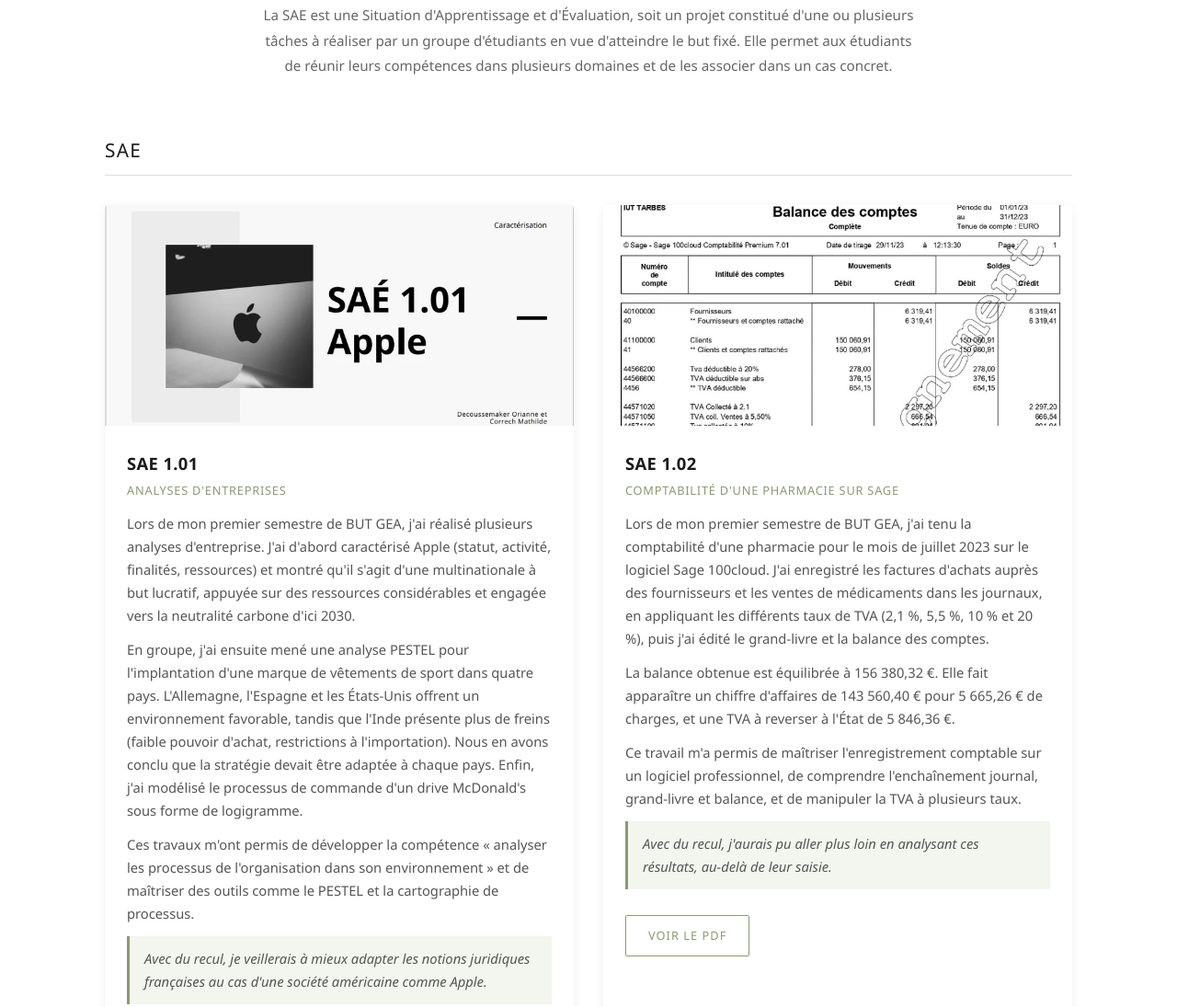
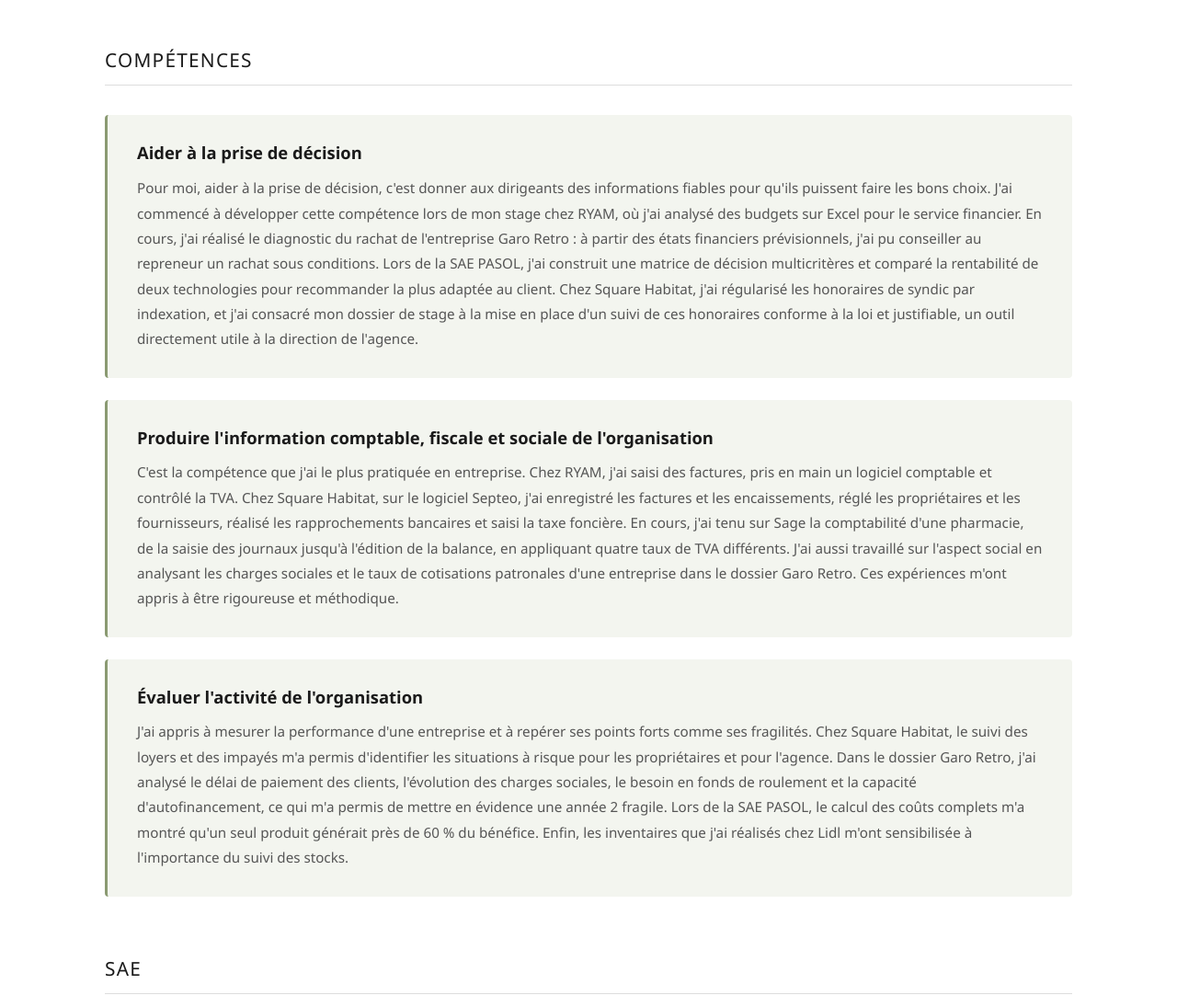
Before and after one commit to oriannedcmk-glitch/portfolio-orianne, a plain HTML site: page travaux.html in a window 1280 px wide. Shown: the part 222-1317 px from the top of the page at 92% size. Drawn offline with Linux system fonts and the light colour scheme.

Commit message:
Travaux : section « Compétences » en début de page
- Trois blocs : aider à la prise de décision ; produire l'information
  comptable, fiscale et sociale ; évaluer l'activité de l'organisation
- Le paragraphe de définition de la SAE passe sous le titre « SAE »

Co-Authored-By: Claude Opus 5.5 <noreply@anthropic.com>
Claude-Session: https://claude.ai/code/session_01YNGWps5KEE5cfnTL4Hftrf

```diff
--- a/css/style.css
+++ b/css/style.css
@@ -581,6 +581,32 @@ h1, h2, h3 {
 }
 
 /* ===== Travaux ===== */
+.competences {
+  display: grid;
+  gap: 24px;
+}
+
+.competence {
+  background: var(--color-accent-light);
+  border-left: 3px solid var(--color-accent);
+  border-radius: 4px;
+  padding: 28px 32px;
+  text-align: left;
+  animation: fadeInUp 0.6s ease backwards;
+}
+
+.competence h3 {
+  font-size: 1.15rem;
+  font-weight: 600;
+  margin-bottom: 12px;
+}
+
+.competence p {
+  font-size: 0.95rem;
+  line-height: 1.8;
+  color: #555;
+}
+
 .travaux-intro {
   text-align: center !important;
   max-width: 720px;
@@ -815,6 +841,10 @@ h1, h2, h3 {
 }
 
 @media (max-width: 768px) {
+  .competence {
+    padding: 20px;
+  }
+
   .navbar .container {
     padding: 0 24px;
     gap: 16px;
--- a/travaux.html
+++ b/travaux.html
@@ -31,15 +31,67 @@
     <section class="page-section">
       <h1 class="page-title">Mes Travaux</h1>
 
+      <!-- Compétences -->
+      <h2 class="section-subtitle">Compétences</h2>
+      <div class="competences">
+
+        <article class="competence">
+          <h3>Aider à la prise de décision</h3>
+          <p>
+            Pour moi, aider à la prise de décision, c'est donner aux dirigeants des informations
+            fiables pour qu'ils puissent faire les bons choix. J'ai commencé à développer cette
+            compétence lors de mon stage chez RYAM, où j'ai analysé des budgets sur Excel pour
+            le service financier. En cours, j'ai réalisé le diagnostic du rachat de l'entreprise
+            Garo Retro : à partir des états financiers prévisionnels, j'ai pu conseiller au repreneur
+            un rachat sous conditions. Lors de la SAE PASOL, j'ai construit une matrice de décision
+            multicritères et comparé la rentabilité de deux technologies pour recommander la plus
+            adaptée au client. Chez Square Habitat, j'ai régularisé les honoraires de syndic par
+            indexation, et j'ai consacré mon dossier de stage à la mise en place d'un suivi de ces
+            honoraires conforme à la loi et justifiable, un outil directement utile à la direction
+            de l'agence.
+          </p>
+        </article>
+
+        <article class="competence">
+          <h3>Produire l'information comptable, fiscale et sociale de l'organisation</h3>
+          <p>
+            C'est la compétence que j'ai le plus pratiquée en entreprise. Chez RYAM, j'ai saisi
+            des factures, pris en main un logiciel comptable et contrôlé la TVA. Chez Square Habitat,
+            sur le logiciel Septeo, j'ai enregistré les factures et les encaissements, réglé
+            les propriétaires et les fournisseurs, réalisé les rapprochements bancaires et saisi
+            la taxe foncière. En cours, j'ai tenu sur Sage la comptabilité d'une pharmacie, de la saisie
+            des journaux jusqu'à l'édition de la balance, en appliquant quatre taux de TVA différents.
+            J'ai aussi travaillé sur l'aspect social en analysant les charges sociales et le taux
+            de cotisations patronales d'une entreprise dans le dossier Garo Retro. Ces expériences
+            m'ont appris à être rigoureuse et méthodique.
+          </p>
+        </article>
+
+        <article class="competence">
+          <h3>Évaluer l'activité de l'organisation</h3>
+          <p>
+            J'ai appris à mesurer la performance d'une entreprise et à repérer ses points forts
+            comme ses fragilités. Chez Square Habitat, le suivi des loyers et des impayés m'a permis
+            d'identifier les situations à risque pour les propriétaires et pour l'agence. Dans le dossier
+            Garo Retro, j'ai analysé le délai de paiement des clients, l'évolution des charges sociales,
+            le besoin en fonds de roulement et la capacité d'autofinancement, ce qui m'a permis
+            de mettre en évidence une année 2 fragile. Lors de la SAE PASOL, le calcul des coûts
+            complets m'a montré qu'un seul produit générait près de 60&nbsp;% du bénéfice. Enfin,
+            les inventaires que j'ai réalisés chez Lidl m'ont sensibilisée à l'importance du suivi
+            des stocks.
+          </p>
+        </article>
+
+      </div>
+
+      <!-- SAE -->
+      <h2 class="section-subtitle">SAE</h2>
       <p class="travaux-intro">
         La SAE est une Situation d'Apprentissage et d'Évaluation, soit un projet constitué d'une
         ou plusieurs tâches à réaliser par un groupe d'étudiants en vue d'atteindre le but fixé.
         Elle permet aux étudiants de réunir leurs compétences dans plusieurs domaines et de les
         associer dans un cas concret.
       </p>
-
-      <!-- SAE -->
-      <h2 class="section-subtitle">SAE</h2>
       <div class="travaux-grid">
 
         <div class="travail-card">
```
